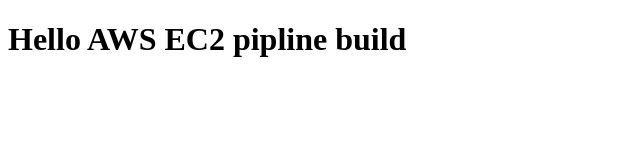
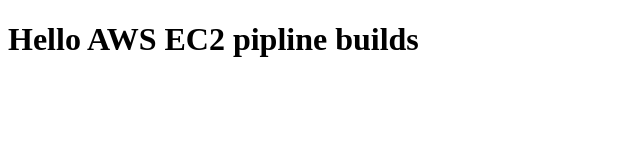
Before and after one commit to 2206-devops-batch/BryonS-Project1, a plain HTML site: page app/index.html in a window 1280 px wide. Shown: the full height of the page, 0-640 px from the left. Drawn offline with Linux system fonts and the light colour scheme.

```diff
--- a/app/index.html
+++ b/app/index.html
@@ -7,6 +7,6 @@
   <title>Bryon Project1</title>
 </head>
 <body>
-  <h1>Hello AWS EC2 pipline build</h1>
+  <h1>Hello AWS EC2 pipline builds</h1>
 </body>
 </html>
```
